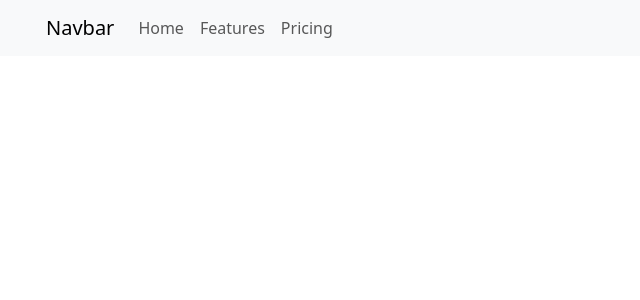
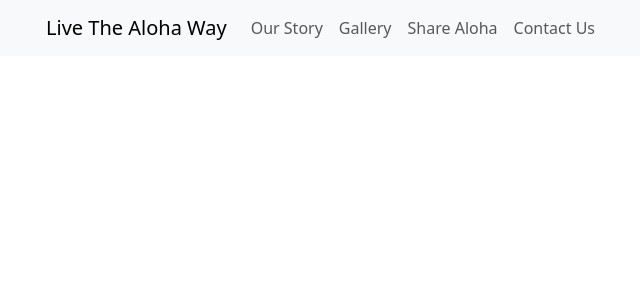
Before and after one commit to essbee808/live-the-aloha-way-frontend, a React (Create React App) app: page / in a window 1280 px wide. Shown: the top 300 px of the page, without its empty margins (36-676 px from the left). Built offline with nearby package versions, Linux system fonts and the light colour scheme.

Commit message:
Modify navbar menu

```diff
--- a/src/components/Header/NavBar.js
+++ b/src/components/Header/NavBar.js
@@ -7,11 +7,13 @@ function NavBar() {
     <>
       <Navbar bg="light" variant="light">
         <Container>
-          <Navbar.Brand href="#home">Navbar</Navbar.Brand>
+          <Navbar.Brand href="#home">Live The Aloha Way</Navbar.Brand>
           <Nav className="me-auto">
-            <Nav.Link href="#home">Home</Nav.Link>
-            <Nav.Link href="#features">Features</Nav.Link>
-            <Nav.Link href="#pricing">Pricing</Nav.Link>
+            <Nav.Link href="#about">Our Story</Nav.Link>
+            <Nav.Link href="#pricing">Gallery</Nav.Link>
+            <Nav.Link href="#blog">Share Aloha</Nav.Link>
+            <Nav.Link href="#Contact">Contact Us</Nav.Link>
+
           </Nav>
         </Container>
       </Navbar>
```
Also changed, not shown: src/pages/About.jsx (added), src/pages/Contact.jsx (added).
